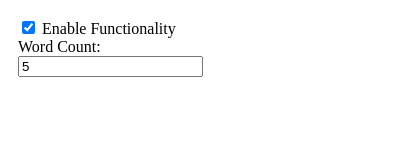
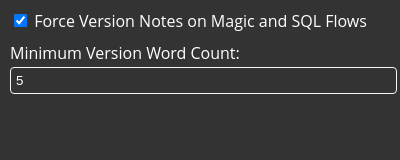
Before and after one commit to BlueprintCoding/DomoHelper, a browser extension: page popup.html in a window 400 px wide. Drawn offline with Linux system fonts and the light colour scheme.

Commit message:
Update popup UI

```diff
--- a/popup.html
+++ b/popup.html
@@ -1,23 +1,57 @@
 <!DOCTYPE html>
-<html>
+<html lang="en">
 <head>
-    <title>Extension Settings</title>
+    <meta charset="UTF-8">
+    <meta name="viewport" content="width=device-width, initial-scale=1.0">
+    <title>Domo Helper Settings</title>
     <style>
+        :root {
+            --background-dark: #333333;
+            --text-color-dark: #ffffff;
+            --primary-color: #4a90e2;
+            --secondary-color: #f5f5f5;
+        }
         body {
-            width: 200px;
+            width: 375px;
             padding: 10px;
+            margin: 0;
+            font-family: Open Sans, Helvetica Neue, Arial, Helvetica, sans-serif;
+            background-color: var(--background-dark);
+            color: var(--text-color-dark);
+        }
+        .container {
+            display: flex;
+            flex-direction: column;
+            gap: 10px;
+        }
+        label {
+            margin-bottom: 5px;
+        }
+        input[type="number"] {
+            border: 1px solid var(--secondary-color);
+            border-radius: 4px;
+            padding: 5px;
+            background-color: var(--background-dark);
+            color: var(--text-color-dark);
+        }
+        #wordCount {
+            margin-top: 3px;
+            width:100%;
         }
     </style>
 </head>
 <body>
-    <div>
-        <input type="checkbox" id="toggleFunctionality" />
-        <label for="toggleFunctionality">Enable Functionality</label>
+    <div class="container">
+        <div>
+            <input type="checkbox" id="toggleFunctionality" checked>
+            <label for="toggleFunctionality">Force Version Notes on Magic and SQL Flows</label>
+        </div>
+        <div>
+            <label id="wordCountLabel" for="wordCount">Minimum Version Word Count:</label>
+            <input type="number" id="wordCount" min="1" value="5">
+        </div>
+
     </div>
-    <div>
-        <label for="wordCount">Word Count:</label>
-        <input type="number" id="wordCount" min="1" value="5" />
-    </div>
+    <script src="popup.js"></script>
 </body>
-<script src="popup.js"></script>
 </html>
```
Also changed, not shown: content.js (line endings or trailing spaces), icons/icon-128.png (added), icons/icon-16.png (added), icons/icon-48.png (added), manifest.json, 2 other files.
